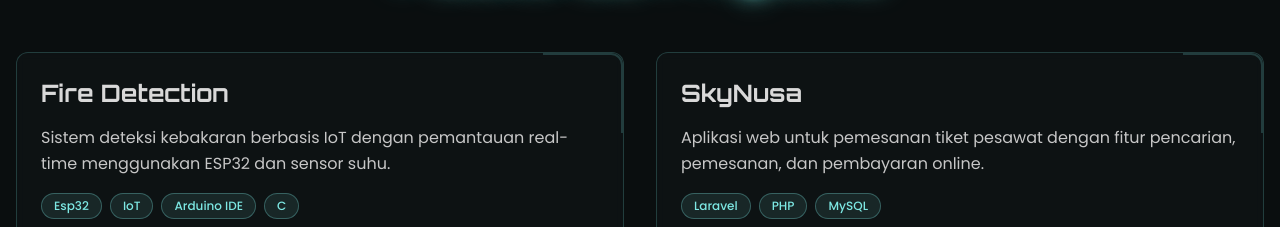
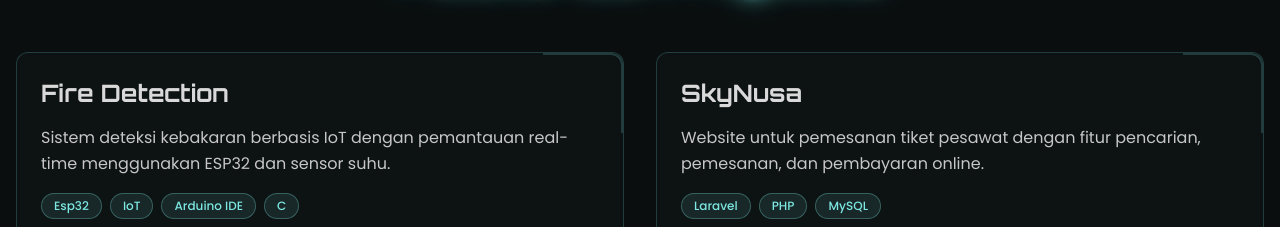
Before and after one commit to ihsan05-png/my-portofolio, a React (Vite) app: page / in a window 1280 px wide. Shown: the part 2540-2767 px from the top of the page. Built offline with nearby package versions, Linux system fonts and the light colour scheme.

Commit message:
Update Deskripsi Projek

```diff
--- a/src/components/Projects.tsx
+++ b/src/components/Projects.tsx
@@ -12,7 +12,7 @@ const projects = [
   },
   {
     title: 'SkyNusa',
-    description: 'Aplikasi web untuk pemesanan tiket pesawat dengan fitur pencarian, pemesanan, dan pembayaran online.',
+    description: 'Website untuk pemesanan tiket pesawat dengan fitur pencarian, pemesanan, dan pembayaran online.',
     tech: ['Laravel', 'PHP', 'MySQL'],
     gradient: 'from-orange-500/20 to-pink-500/20',
     github: 'https://github.com/ihsan05-png/SkyNusa-Project',
```
